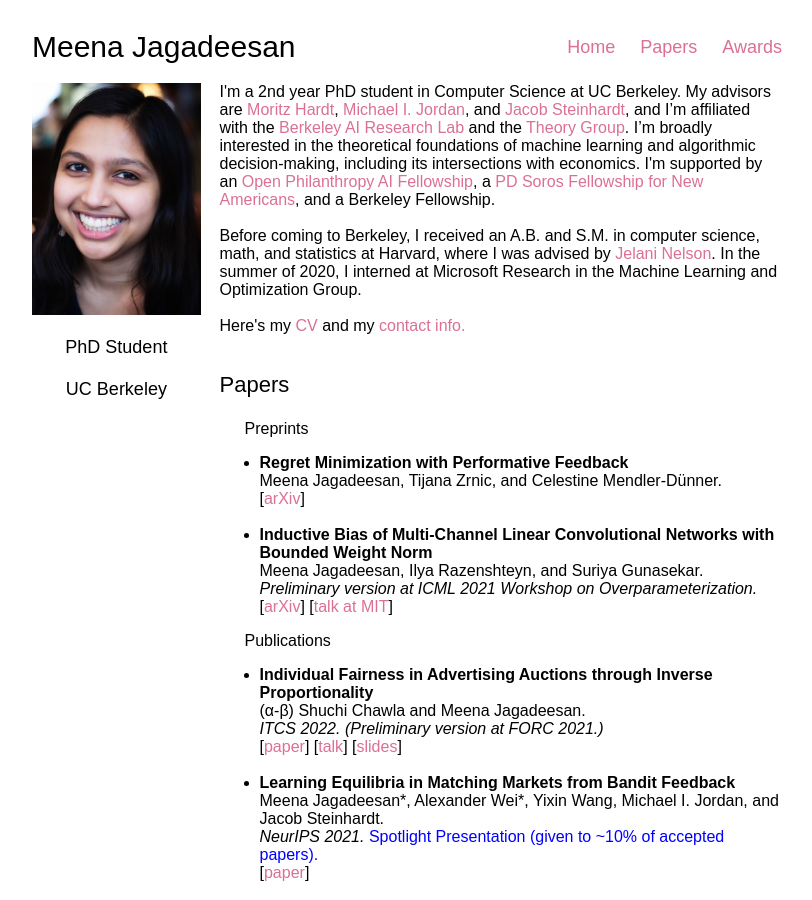
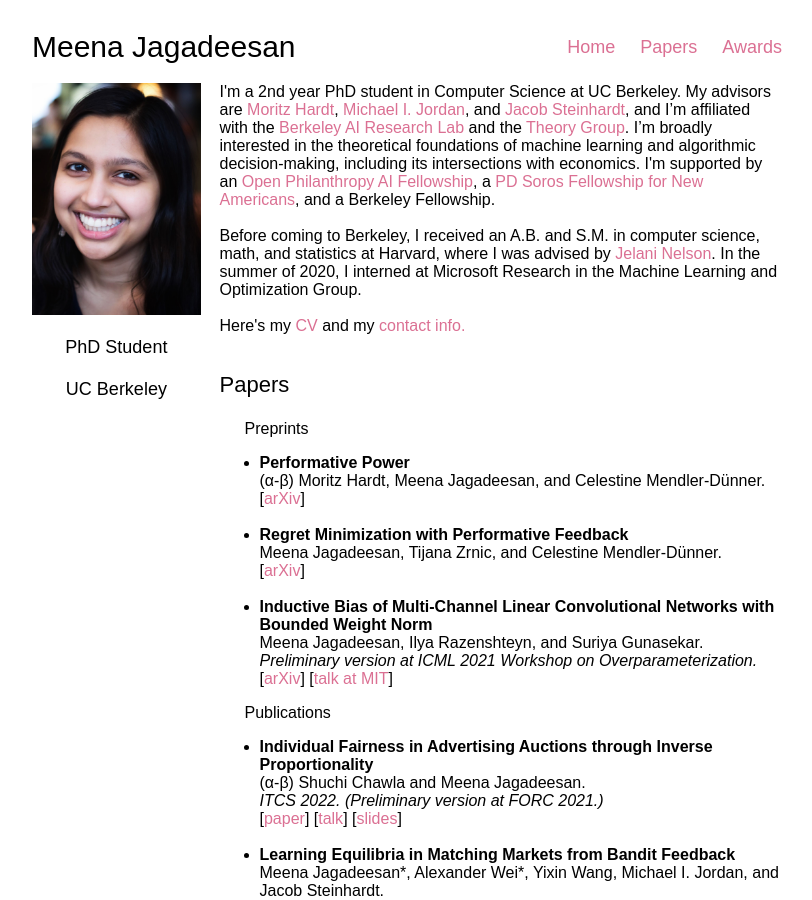
Before and after one commit to mjagadeesan/mjagadeesan.github.io, a Jekyll site: the page built from index.html, in a window 1280 px wide and 900 px high. Shown: the whole window, without its empty margins (233-1045 px from the left). Built offline with Jekyll 4.4.1, drawn with Linux system fonts in a browser that asks for light colours; some web fonts are replaced.

Commit message:
added performative power

```diff
--- a/index.html
+++ b/index.html
@@ -12,9 +12,9 @@ layout: default
 	<h3><a id="papers"></a><span>Papers</span></h3>
 	<span style='font-weight:500;margin-left:25px;font-size:18'>Preprints </span><br>
 	<ul>
-<!-- 	<li><b><span>Performative Power</span></b><br>
+	<li><b><span>Performative Power</span></b><br>
 	(α-β) Moritz Hardt, Meena Jagadeesan, and Celestine Mendler-Dünner. <br>
-	<span><em>Manuscript coming soon.</em></span><br><br></li> -->
+	[<a href=https://arxiv.org/abs/2203.17232>arXiv</a>]<br><br></li>
 	<li><b><span>Regret Minimization with Performative Feedback</span></b><br>
 	Meena Jagadeesan, Tijana Zrnic, and Celestine Mendler-Dünner. <br>
 	[<a href=https://arxiv.org/abs/2202.00628>arXiv</a>]<br><br></li>
```
